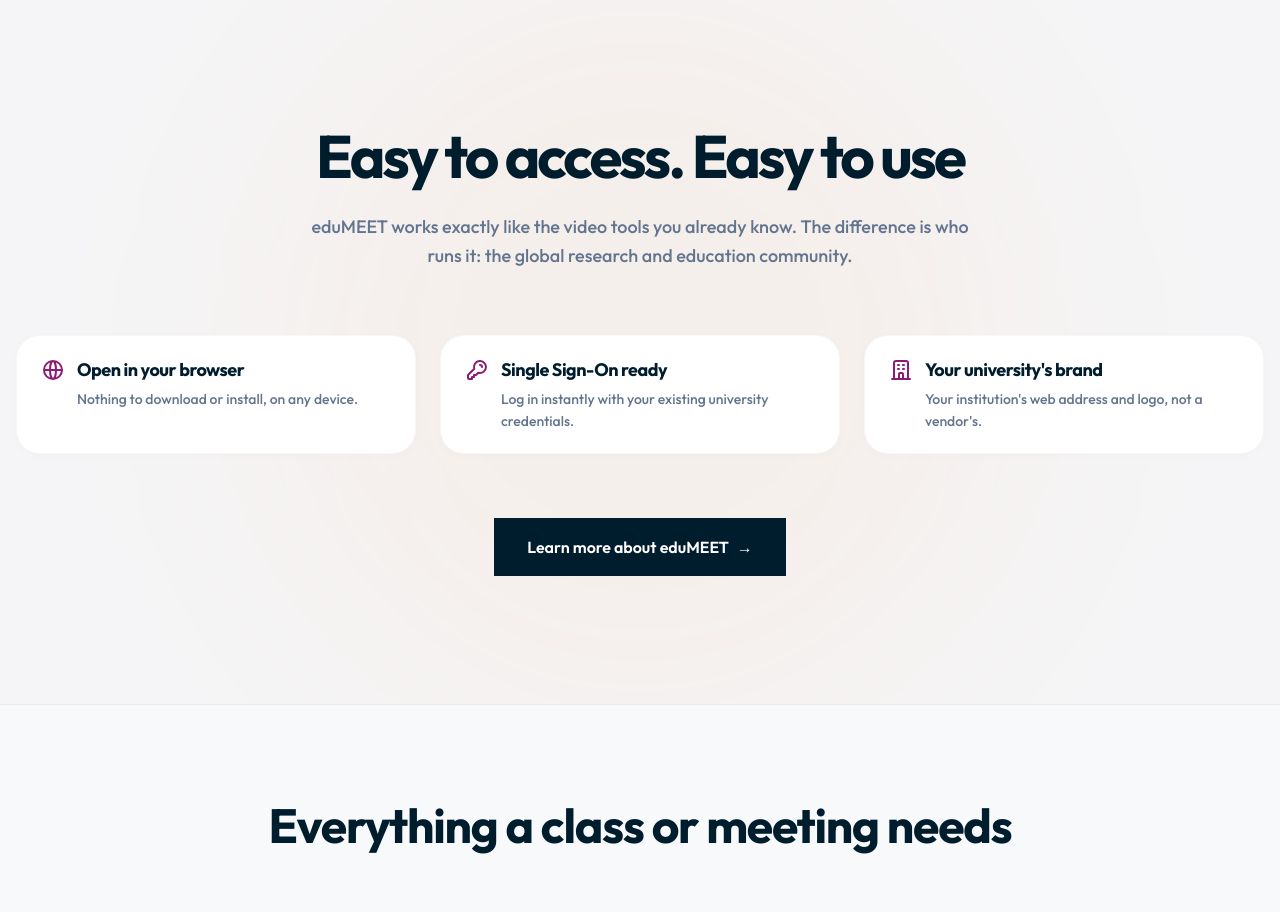
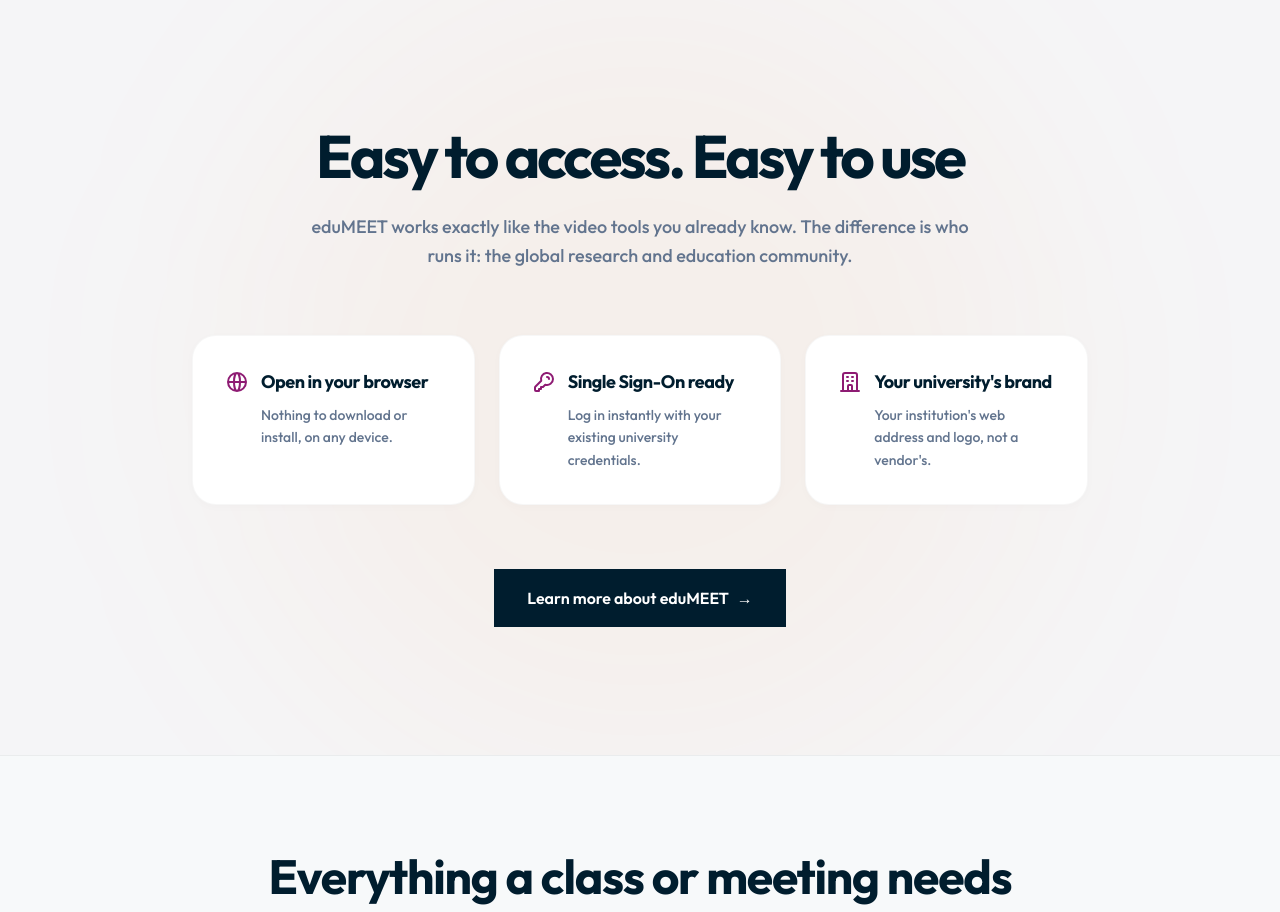
Before and after one commit to rizennews/eduMEET, a Next.js app: page / in a window 1280 px wide. Shown: the part 1360-2272 px from the top of the page. Built offline with nearby package versions, Linux system fonts and the light colour scheme; what @heroui/react would draw is missing.

Commit message:
feat: implement home page with hero and features grid sections

```diff
--- a/src/app/page.tsx
+++ b/src/app/page.tsx
@@ -236,7 +236,7 @@
           {/* Subtle background glow */}
           <div className="absolute top-1/2 left-1/2 -translate-x-1/2 -translate-y-1/2 w-[800px] h-[800px] bg-[#F1921A]/5 rounded-full blur-[120px] pointer-events-none"></div>
 
-          <div className="max-w-[1400px] mx-auto flex flex-col items-center relative z-10 text-center">
+          <div className="max-w-4xl mx-auto flex flex-col items-center relative z-10 text-center">
 
             {/* Content - Text & Features */}
             <motion.div
@@ -256,7 +256,7 @@
               <div className="grid grid-cols-1 md:grid-cols-3 gap-6 w-full mb-12">
 
                 {/* Premium Feature Card 1 */}
-                <div className="flex flex-col gap-1 bg-white py-5 px-6 rounded-[24px] shadow-[0_2px_10px_rgba(0,0,0,0.02)] border border-black/[0.03]">
+                <div className="flex flex-col gap-2 bg-white p-6 md:p-8 rounded-[24px] shadow-[0_2px_10px_rgba(0,0,0,0.02)] border border-black/[0.03]">
                   <div className="flex items-center gap-3">
                     <div className="text-[#8E1B73] shrink-0">
                       <svg className="w-6 h-6" fill="none" viewBox="0 0 24 24" stroke="currentColor"><path strokeLinecap="round" strokeLinejoin="round" strokeWidth={2} d="M21 12a9 9 0 01-9 9m9-9a9 9 0 00-9-9m9 9H3m9 9a9 9 0 01-9-9m9 9c1.657 0 3-4.03 3-9s-1.343-9-3-9m0 18c-1.657 0-3-4.03-3-9s1.343-9 3-9m-9 9a9 9 0 019-9" /></svg>
@@ -267,7 +267,7 @@
                 </div>
 
                 {/* Premium Feature Card 2 */}
-                <div className="flex flex-col gap-1 bg-white py-5 px-6 rounded-[24px] shadow-[0_2px_10px_rgba(0,0,0,0.02)] border border-black/[0.03]">
+                <div className="flex flex-col gap-2 bg-white p-6 md:p-8 rounded-[24px] shadow-[0_2px_10px_rgba(0,0,0,0.02)] border border-black/[0.03]">
                   <div className="flex items-center gap-3">
                     <div className="text-[#8E1B73] shrink-0">
                       <svg className="w-6 h-6" fill="none" viewBox="0 0 24 24" stroke="currentColor"><path strokeLinecap="round" strokeLinejoin="round" strokeWidth={2} d="M15 7a2 2 0 012 2m4 0a6 6 0 01-7.743 5.743L11 17H9v2H7v2H4a1 1 0 01-1-1v-2.586a1 1 0 01.293-.707l5.964-5.964A6 6 0 1121 9z" /></svg>
@@ -278,7 +278,7 @@
                 </div>
 
                 {/* Premium Feature Card 3 */}
-                <div className="flex flex-col gap-1 bg-white py-5 px-6 rounded-[24px] shadow-[0_2px_10px_rgba(0,0,0,0.02)] border border-black/[0.03]">
+                <div className="flex flex-col gap-2 bg-white p-6 md:p-8 rounded-[24px] shadow-[0_2px_10px_rgba(0,0,0,0.02)] border border-black/[0.03]">
                   <div className="flex items-center gap-3">
                     <div className="text-[#8E1B73] shrink-0">
                       <svg className="w-6 h-6" fill="none" viewBox="0 0 24 24" stroke="currentColor"><path strokeLinecap="round" strokeLinejoin="round" strokeWidth={2} d="M19 21V5a2 2 0 00-2-2H7a2 2 0 00-2 2v16m14 0h2m-2 0h-5m-9 0H3m2 0h5M9 7h1m-1 4h1m4-4h1m-1 4h1m-5 10v-5a1 1 0 011-1h2a1 1 0 011 1v5m-4 0h4" /></svg>
```
